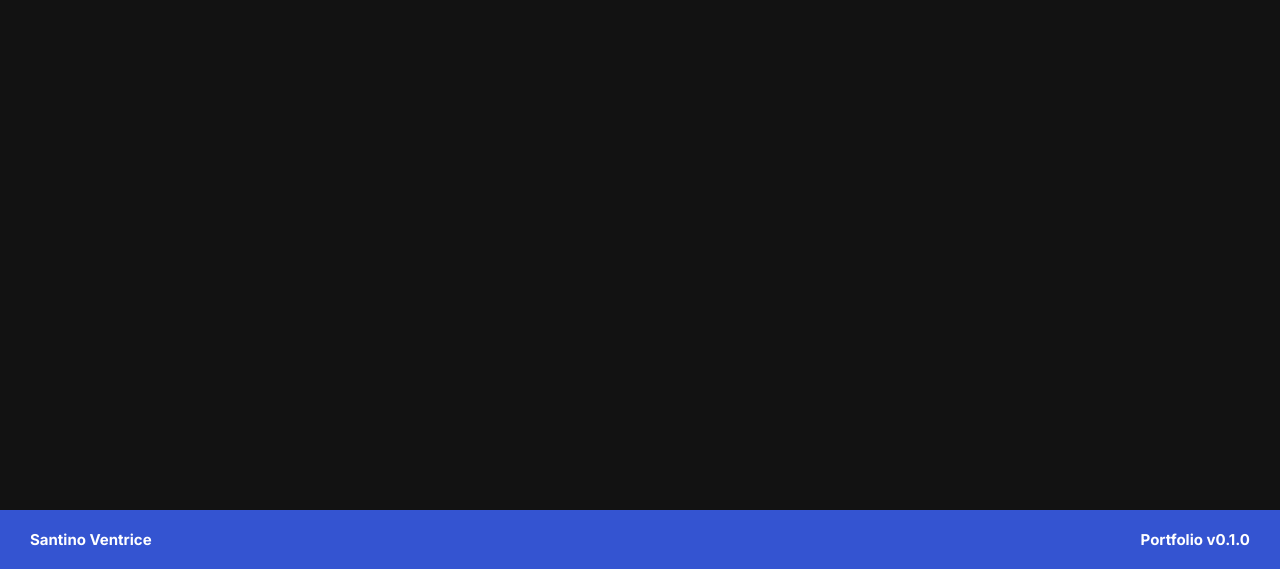
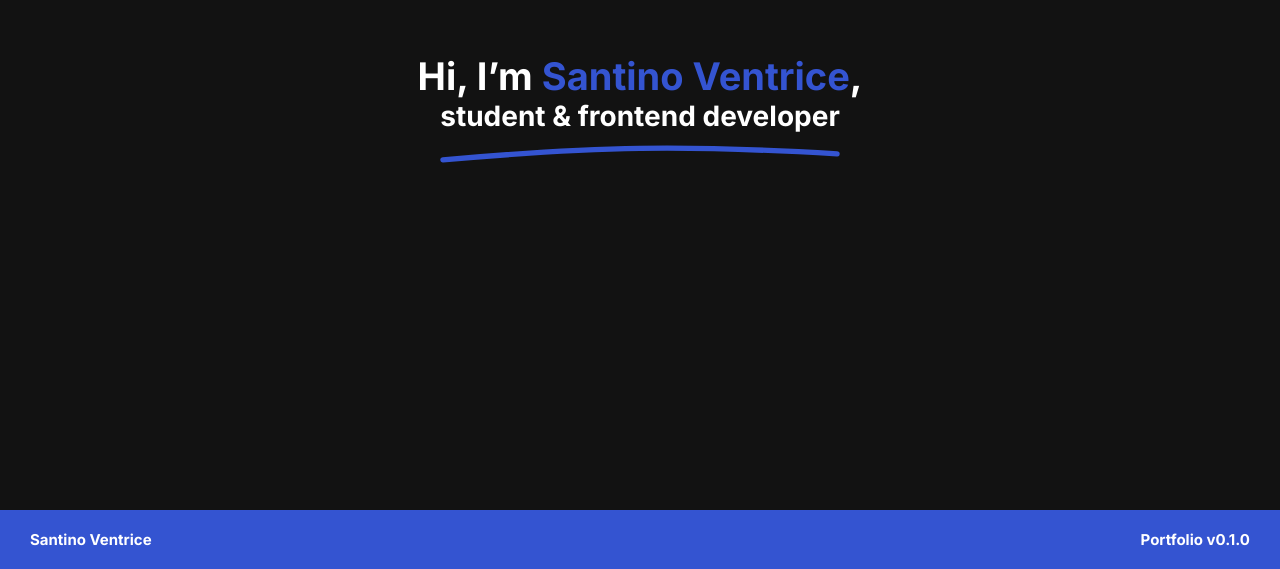
Before and after one commit to SantiVentri/santiventri, a Next.js app: page / in a window 1280 px wide. Shown: the part 290-859 px from the top of the page. Built offline with nearby package versions, Linux system fonts and the light colour scheme.

Commit message:
Adding Hero section to main

```diff
--- a/src/app/page.tsx
+++ b/src/app/page.tsx
@@ -1,8 +1,13 @@
 // Styles
 // import styles from "./page.module.css";
 
+// Sections
+import HeroSection from "@/components/sections/hero-section/hero-section";
+
 export default function Home() {
   return (
-    <main></main>
+    <main>
+      <HeroSection />
+    </main>
   );
 }
```
